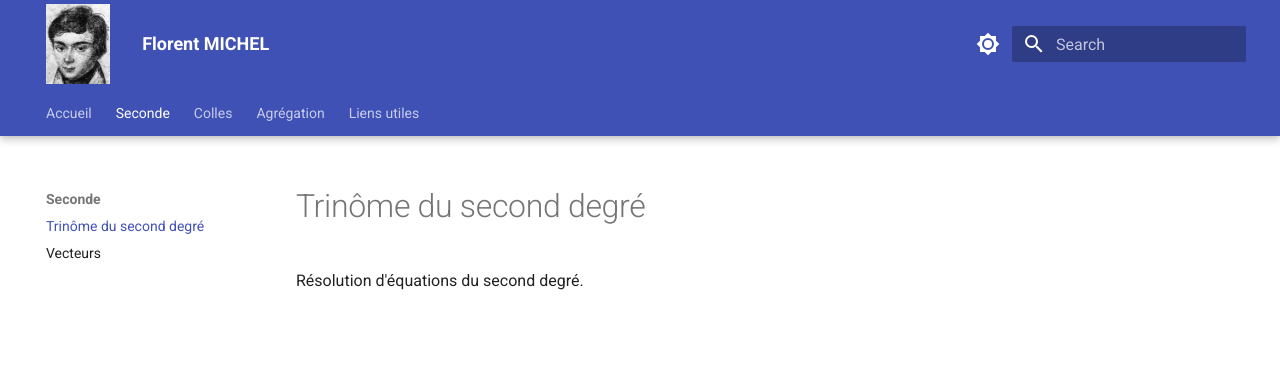
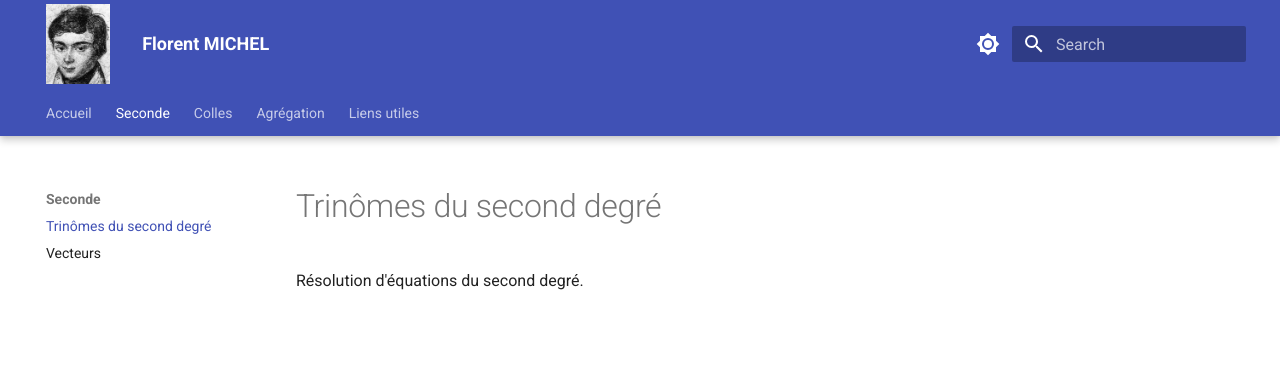
Before and after one commit to Florent-Michel/florent-michel.github.io, an MkDocs documentation site: the page built from docs/seconde/second_degre.md, in a window 1280 px wide. Shown: the top 383 px of the page. Built offline with MkDocs 1.6.1 and Material for MkDocs 9.7.7, drawn with Linux system fonts in a browser that asks for light colours.

Commit message:
Update mkdocs.yml

```diff
--- a/mkdocs.yml
+++ b/mkdocs.yml
@@ -24,7 +24,7 @@
 nav:
   - Accueil: index.md
   - Seconde:
-    - Trinôme du second degré: seconde/second_degre.md
+    - Trinômes du second degré: seconde/second_degre.md
     - Vecteurs: seconde/vecteurs.md
   - Colles: colles.md
   - Agrégation: agregation.md
```
